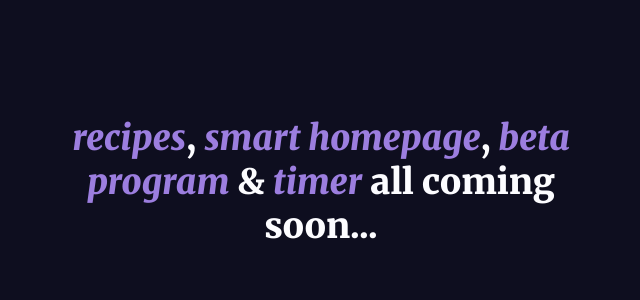
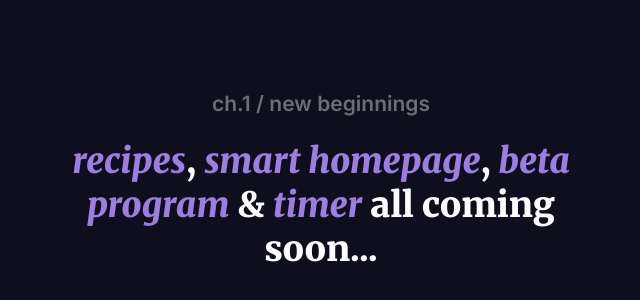
Before and after one commit to getchefkiss/getchefkiss.github.io, a plain HTML site: page index.html in a window 1280 px wide. Shown: the part 218-518 px from the top of the page, without its empty margins (319-959 px from the left). Drawn offline with Linux system fonts and the light colour scheme.

Commit message:
Feature list

```diff
--- a/index.html
+++ b/index.html
@@ -10,6 +10,7 @@
 </head>
 <body>
     <div class="lay-center">
+        <p class="sub-txt" style="opacity: .4;">ch.1 / new beginnings</p>
         <h1 class="txt-center">
             <span class="clr-brand">recipes</span>, <span class="clr-brand">smart homepage</span>, <span class="clr-brand">beta program</span> & <span class="clr-brand">timer</span> all coming soon...
         </h1>
```
